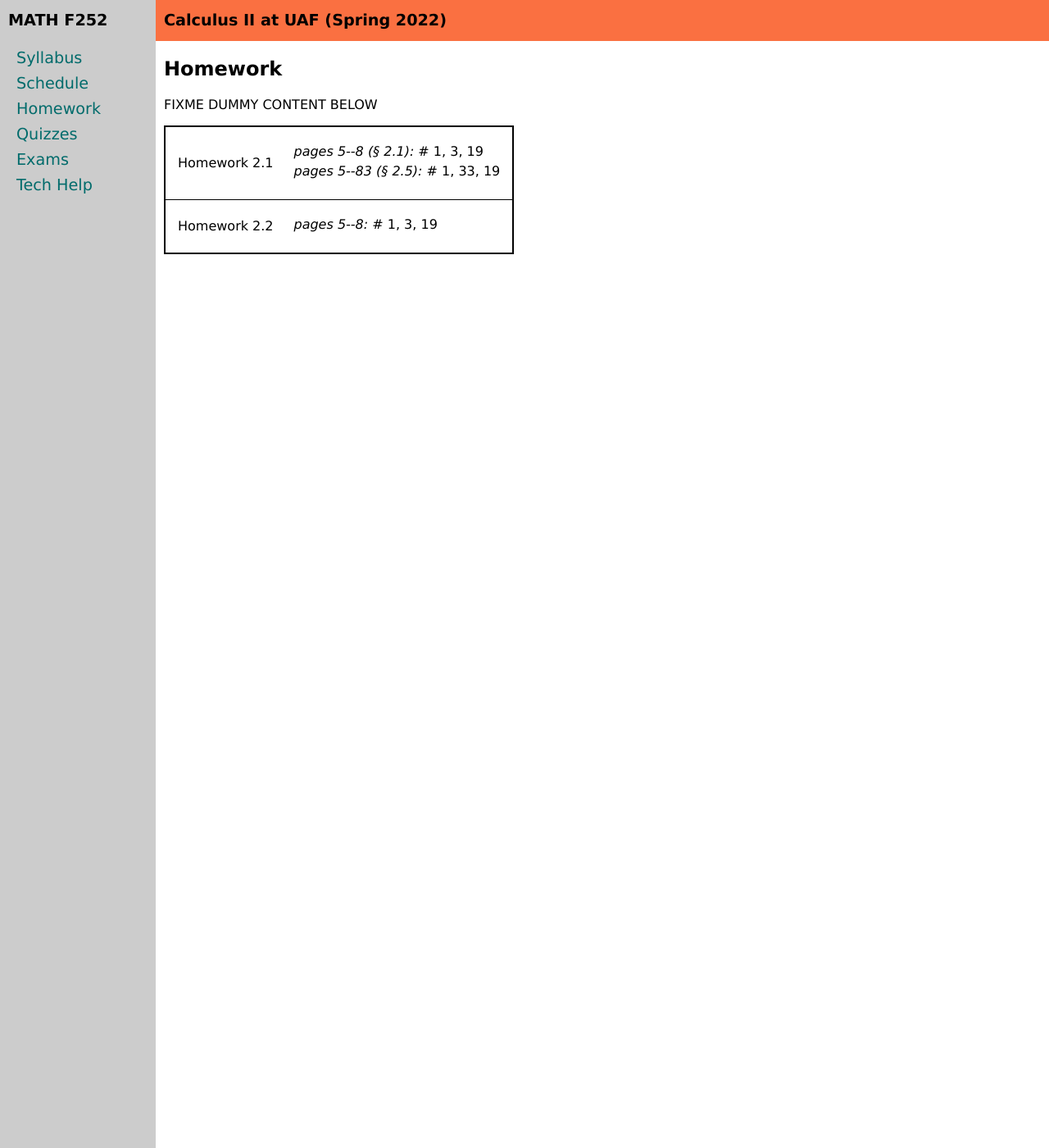
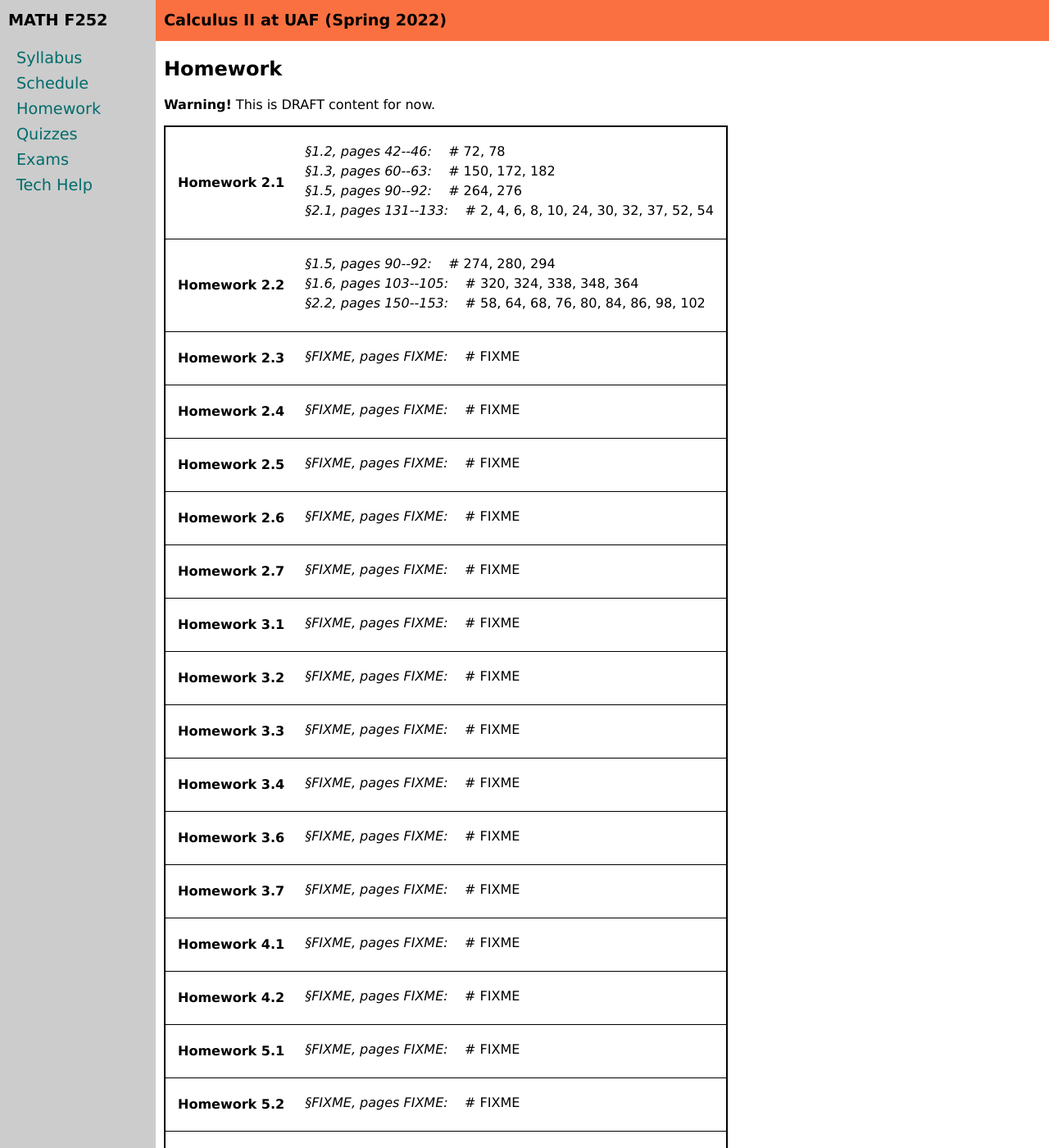
Before and after one commit to uaf-math/calc2, a Jekyll site: the page built from homework.md, in a window 1280 px wide and 1400 px high. Shown: the whole window at 82% size. Built offline with Jekyll 4.4.1, drawn with Linux system fonts in a browser that asks for light colours; some of the changed text lies outside the part shown.

Commit message:
Actual start on assigning homework.

```diff
--- a/_data/homework.yml
+++ b/_data/homework.yml
@@ -2,11 +2,161 @@ semester: Fall 2021
 homework:
 - name: Homework 2.1
   sections:
-  - pages: 5--8 (&#167; 2.1)
-    problems: 1, 3, 19
-  - pages: 5--83 (&#167; 2.5)
-    problems: 1, 33, 19
+  - section: 1.2
+    pages: 42--46
+    problems: 72, 78
+  - section: 1.3
+    pages: 60--63
+    problems: 150, 172, 182
+  - section: 1.5
+    pages: 90--92
+    problems: 264, 276
+  - section: 2.1
+    pages: 131--133
+    problems: 2, 4, 6, 8, 10, 24, 30, 32, 37, 52, 54
 - name: Homework 2.2
   sections:
-  - pages: 5--8
-    problems: 1, 3, 19
+  - section: 1.5
+    pages: 90--92
+    problems: 274, 280, 294
+  - section: 1.6
+    pages: 103--105
+    problems: 320, 324, 338, 348, 364
+  - section: 2.2
+    pages: 150--153
+    problems: 58, 64, 68, 76, 80, 84, 86, 98, 102
+- name: Homework 2.3
+  sections:
+  - section: FIXME
+    pages: FIXME
+    problems: FIXME
+- name: Homework 2.4
+  sections:
+  - section: FIXME
+    pages: FIXME
+    problems: FIXME
+- name: Homework 2.5
+  sections:
+  - section: FIXME
+    pages: FIXME
+    problems: FIXME
+- name: Homework 2.6
+  sections:
+  - section: FIXME
+    pages: FIXME
+    problems: FIXME
+- name: Homework 2.7
+  sections:
+  - section: FIXME
+    pages: FIXME
+    problems: FIXME
+- name: Homework 3.1
+  sections:
+  - section: FIXME
+    pages: FIXME
+    problems: FIXME
+- name: Homework 3.2
+  sections:
+  - section: FIXME
+    pages: FIXME
+    problems: FIXME
+- name: Homework 3.3
+  sections:
+  - section: FIXME
+    pages: FIXME
+    problems: FIXME
+- name: Homework 3.4
+  sections:
+  - section: FIXME
+    pages: FIXME
+    problems: FIXME
+- name: Homework 3.6
+  sections:
+  - section: FIXME
+    pages: FIXME
+    problems: FIXME
+- name: Homework 3.7
+  sections:
+  - section: FIXME
+    pages: FIXME
+    problems: FIXME
+- name: Homework 4.1
+  sections:
+  - section: FIXME
+    pages: FIXME
+    problems: FIXME
+- name: Homework 4.2
+  sections:
+  - section: FIXME
+    pages: FIXME
+    problems: FIXME
+- name: Homework 5.1
+  sections:
+  - section: FIXME
+    pages: FIXME
+    problems: FIXME
+- name: Homework 5.2
+  sections:
+  - section: FIXME
+    pages: FIXME
+    problems: FIXME
+- name: Homework 5.3
+  sections:
+  - section: FIXME
+    pages: FIXME
+    problems: FIXME
+- name: Homework 5.4
+  sections:
+  - section: FIXME
+    pages: FIXME
+    problems: FIXME
+- name: Homework 5.5
+  sections:
+  - section: FIXME
+    pages: FIXME
+    problems: FIXME
+- name: Homework 5.6
+  sections:
+  - section: FIXME
+    pages: FIXME
+    problems: FIXME
+- name: Homework 6.1
+  sections:
+  - section: FIXME
+    pages: FIXME
+    problems: FIXME
+- name: Homework 6.2
+  sections:
+  - section: FIXME
+    pages: FIXME
+    problems: FIXME
+- name: Homework 6.3
+  sections:
+  - section: FIXME
+    pages: FIXME
+    problems: FIXME
+- name: Homework 6.4
+  sections:
+  - section: FIXME
+    pages: FIXME
+    problems: FIXME
+- name: Homework 7.1
+  sections:
+  - section: FIXME
+    pages: FIXME
+    problems: FIXME
+- name: Homework 7.2
+  sections:
+  - section: FIXME
+    pages: FIXME
+    problems: FIXME
+- name: Homework 7.3
+  sections:
+  - section: FIXME
+    pages: FIXME
+    problems: FIXME
+- name: Homework 7.4
+  sections:
+  - section: FIXME
+    pages: FIXME
+    problems: FIXME
--- a/_includes/homework_table.md
+++ b/_includes/homework_table.md
@@ -2,12 +2,12 @@
 <table class="asst-table">
 {% for homework in data.homework %}
 <tr>
-  <td>{{ homework.name }}</td>
+  <td><b>{{ homework.name }}</b></td>
   <td>
     <table class="inner">
     {% for section in homework.sections %}
       <tr>
-        <td><em>pages {{ section.pages }}:</em> # {{ section.problems }}</td>
+        <td><em>&#167;{{ section.section }}, pages {{ section.pages }}:</em>&nbsp; &nbsp; # {{ section.problems }}</td>
       </tr>
     {% endfor %}
     </table>
--- a/homework.md
+++ b/homework.md
@@ -5,6 +5,6 @@ title: Homework
 
 ## Homework
 
-FIXME  DUMMY CONTENT BELOW
+**Warning!** This is DRAFT content for now.
 
 {% include homework_table.md  data=site.data.homework %}
```
